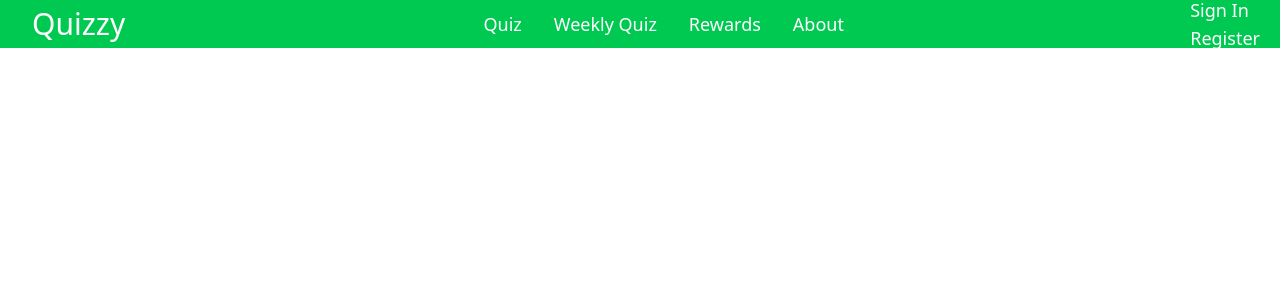
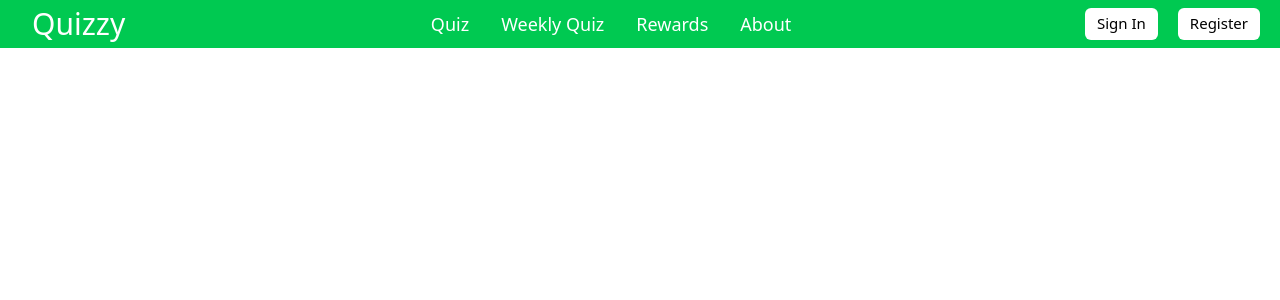
Before and after one commit to anvar-saidov-sh/quizapp_f, a React (Vite) app: page / in a window 1280 px wide. Shown: the top 300 px of the page. Built offline with nearby package versions, Linux system fonts and the light colour scheme.

Commit message:
NB making

```diff
--- a/src/components/NavigationBar.tsx
+++ b/src/components/NavigationBar.tsx
@@ -1,7 +1,6 @@
 import {
     NavLink
 } from "react-router";
-import AdbIcon from '@mui/icons-material/Adb';
 import '../App.css'
 function NavigationBar() {
     return (
@@ -21,13 +20,13 @@ function NavigationBar() {
                     <NavLink to="/about">About</NavLink>
                 </li>
             </div>
-            <div>
-                <li>
+            <div className="flex gap-5">
+                <button className="text-[15px] bg-[#ffffff] text-[#000000] px-3 py-1 rounded-md ">
                     <NavLink to="/signin">Sign In</NavLink>
-                </li>
-                <li>
+                </button>
+                <button className="text-[15px] bg-[#ffffff] text-[#000000] px-3 py-1 rounded-md ">
                     <NavLink to="/register">Register</NavLink>
-                </li>
+                </button>
             </div>
         </div>
     )
```
